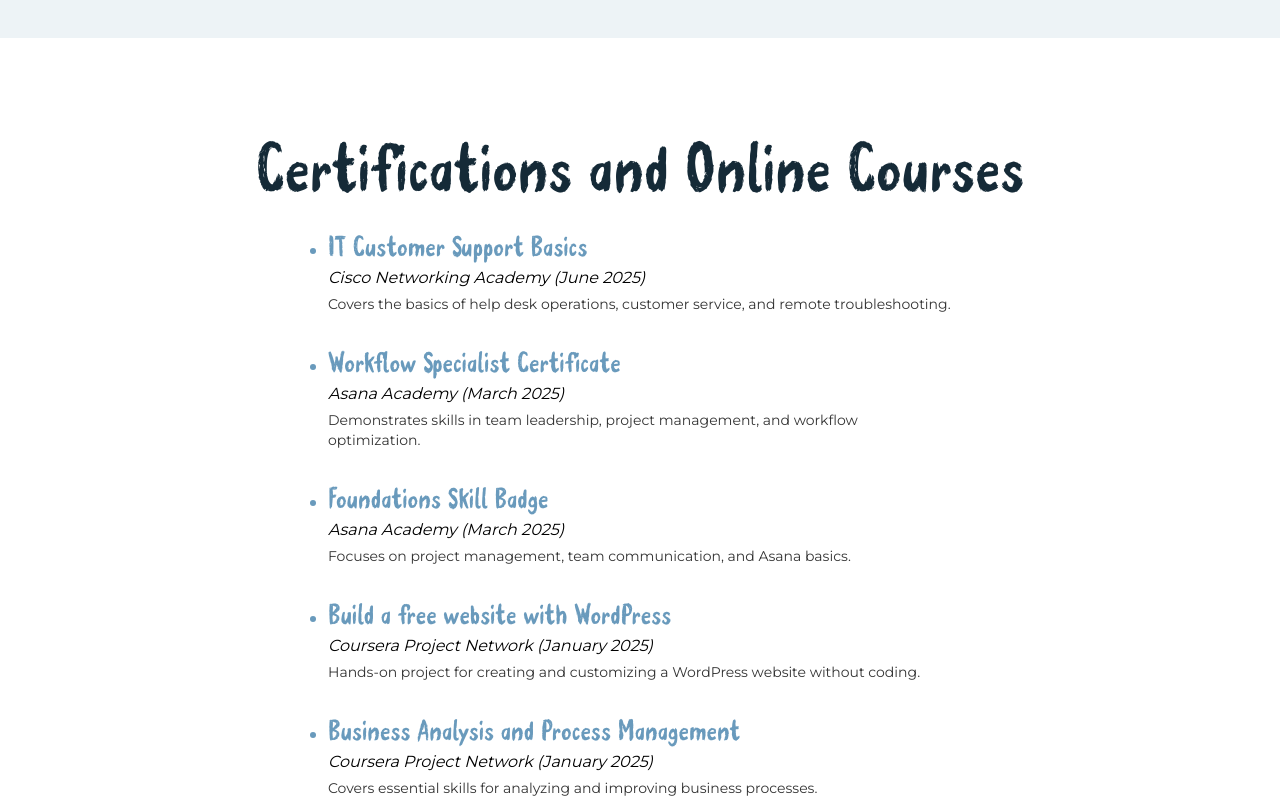
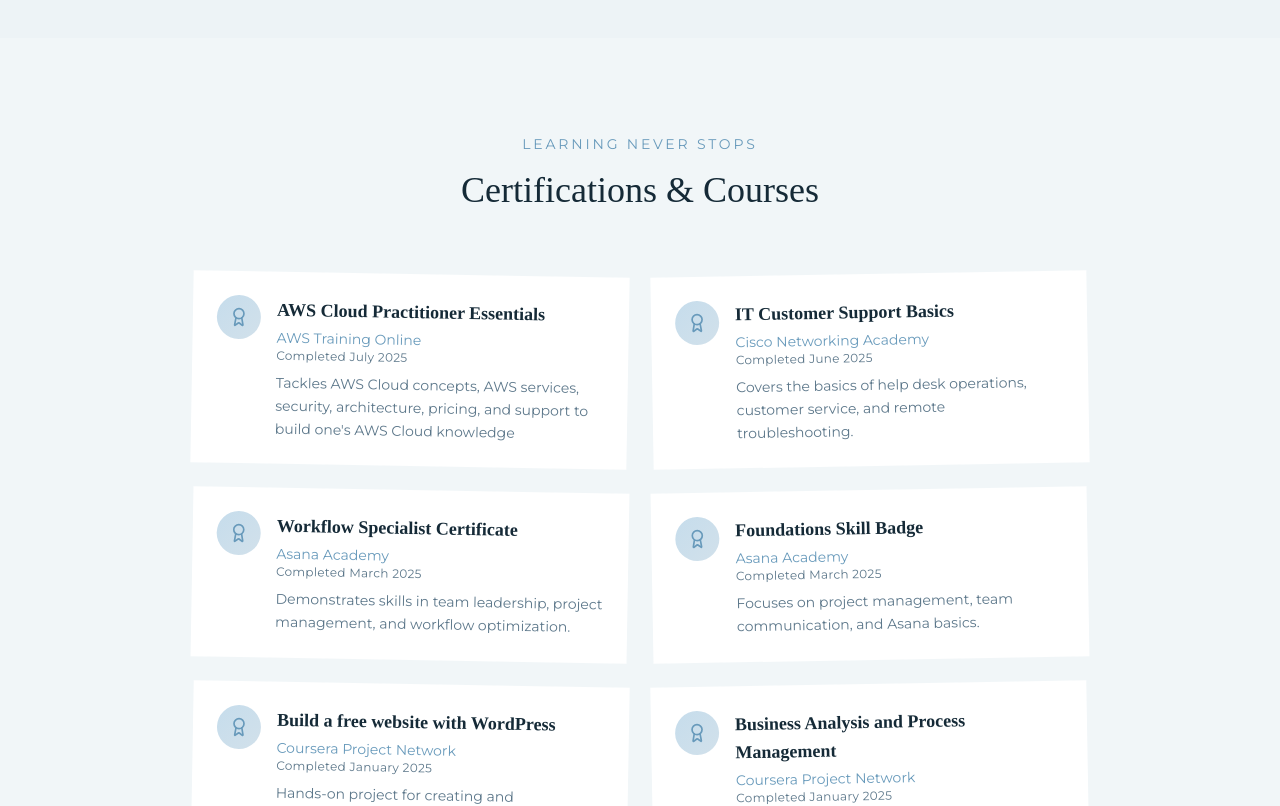
Before and after one commit to nicolettepascual/npascual-portfolio, a Next.js app: page / in a window 1280 px wide. Shown: the part 6000-6806 px from the top of the page. Built offline with nearby package versions, Linux system fonts and the light colour scheme.

Commit message:
style: Update Certifications section; Updated certifications data to include link

```diff
--- a/src/components/Certifications/Certifications.tsx
+++ b/src/components/Certifications/Certifications.tsx
@@ -4,28 +4,80 @@
 import SectionTitle from "../typography/SectionTitle";
 import FadeInSection from "../General/FadeInSection";
 
+import { Award, ExternalLink } from "lucide-react";
+
 const Certifications = () => {
+  const { title, certifications } = certificationsSectionData;
 
-    const { title, certifications } = certificationsSectionData;
+  return (
+    // <SectionWrapper section={SECTIONS.CERTIFICATIONS}>
+    //     <SectionTitle text={title} />
+    //     <ul className="mx-auto mt-6 max-w-2xl list-disc space-y-6 px-6 text-lg text-main-blue">
+    //         {certifications.map((cert, idx) => (
+    //             <FadeInSection key={`${cert.title}_${idx}`} delay={(idx + 1) * 200}>
+    //                 <li className="mb-2">
+    //                     <div className="font-handwriting text-3xl font-normal">
+    //                         {cert.title}
+    //                     </div>
+    //                     <div className="text-base italic text-black">{cert.subtitle} <span className="text-base font-normal">({cert.date})</span></div>
+    //                     <div className="text-sm text-black/80 mt-1">{cert.description}</div>
+    //                 </li>
+    //             </FadeInSection>
+    //         ))}
+    //     </ul>
+    // </SectionWrapper>
+    <section id="certifications" className="bg-background py-24">
+      <div className="mx-auto px-6">
+        <div className="mx-auto max-w-4xl">
+          <div className="mb-16 text-center">
+            <p className="mb-4 text-sm font-medium uppercase tracking-[0.2em] text-primary">
+              Learning Never Stops
+            </p>
+            <h2 className="font-serif text-3xl text-foreground md:text-4xl">
+              Certifications & Courses
+            </h2>
+          </div>
 
-    return (
-        <SectionWrapper section={SECTIONS.CERTIFICATIONS}>
-            <SectionTitle text={title} />
-            <ul className="mx-auto mt-6 max-w-2xl list-disc space-y-6 px-6 text-lg text-main-blue">
-                {certifications.map((cert, idx) => (
-                    <FadeInSection key={`${cert.title}_${idx}`} delay={(idx + 1) * 200}>
-                        <li className="mb-2">
-                            <div className="font-handwriting text-3xl font-normal">
-                                {cert.title}
-                            </div>
-                            <div className="text-base italic text-black">{cert.subtitle} <span className="text-base font-normal">({cert.date})</span></div>
-                            <div className="text-sm text-black/80 mt-1">{cert.description}</div>
-                        </li>
-                    </FadeInSection>
-                ))}
-            </ul>
-        </SectionWrapper>
-    );
+          <div className="grid gap-6 sm:grid-cols-2">
+            {certifications.map((cert, index) => (
+              <a
+                key={index}
+                href={`${cert.link ? cert.link : ""}`}
+                target="_blank"
+                rel="noopener noreferrer"
+                className={`polaroid-card group bg-white p-6 transition-all duration-300 hover:scale-[1.02] ${
+                  index % 2 === 0 ? "rotate-1" : "-rotate-1"
+                } hover:rotate-0`}
+              >
+                <div className="flex items-start gap-4">
+                  <div className="shrink-0 rounded-full bg-gradient-to-br from-sky to-ocean/30 p-3">
+                    <Award className="h-5 w-5 text-primary" />
+                  </div>
+                  <div className="min-w-0 flex-1">
+                    <div className="flex items-start justify-between gap-2">
+                      <h3 className="font-serif text-lg font-semibold text-foreground transition-colors group-hover:text-primary">
+                        {cert.title}
+                      </h3>
+                      <ExternalLink className="h-4 w-4 shrink-0 text-muted-foreground opacity-0 transition-opacity group-hover:opacity-100" />
+                    </div>
+                    <p className="mt-1 text-sm font-medium text-primary">
+                      {cert.issuer}
+                    </p>
+                    <p className="mb-2 text-xs tracking-wide text-muted-foreground">
+                      Completed {cert.date}
+                    </p>
+                    <p className="whitespace-pre-line text-sm leading-relaxed text-muted-foreground">
+                      {cert.description}
+                    </p>
+                  </div>
+                </div>
+              </a>
+            ))}
+          </div>
+        </div>
+      </div>
+    </section>
+  );
 };
 
 export default Certifications;
--- a/src/config/config.ts
+++ b/src/config/config.ts
@@ -356,37 +356,50 @@
   title: "Certifications and Online Courses",
   certifications: [
     {
+      title: "AWS Cloud Practitioner Essentials",
+      date: "July 2025",
+      link: "https://asset.cloudinary.com/dhxirx75d/b56cfcb9adf5ec24dc37008fa4366133",
+      issuer: "AWS Training Online",
+      description:
+        "Tackles AWS Cloud concepts, AWS services, security, architecture, pricing, and support to build one's AWS Cloud knowledge",
+    },
+    {
       title: "IT Customer Support Basics",
       date: "June 2025",
-      subtitle: "Cisco Networking Academy",
+      link: "https://www.credly.com/badges/4e49b890-fcc4-4f64-94fe-b39ab5384d04/linked_in_profile",
+      issuer: "Cisco Networking Academy",
       description:
         "Covers the basics of help desk operations, customer service, and remote troubleshooting.",
     },
     {
       title: "Workflow Specialist Certificate",
       date: "March 2025",
-      subtitle: "Asana Academy",
+      link: "https://certifications.asana.com/ef06ab4d-87ea-48bd-8e15-b2ddbac0361a",
+      issuer: "Asana Academy",
       description:
         "Demonstrates skills in team leadership, project management, and workflow optimization.",
     },
     {
       title: "Foundations Skill Badge",
       date: "March 2025",
-      subtitle: "Asana Academy",
+      link: "https://certifications.asana.com/072d8a05-4633-4912-8570-794c28b16692",
+      issuer: "Asana Academy",
       description:
         "Focuses on project management, team communication, and Asana basics.",
     },
     {
       title: "Build a free website with WordPress",
       date: "January 2025",
-      subtitle: "Coursera Project Network",
+      issuer: "Coursera Project Network",
+      link: "https://www.coursera.org/account/accomplishments/verify/LMAIJUCSI9YD",
       description:
         "Hands-on project for creating and customizing a WordPress website without coding.",
     },
     {
       title: "Business Analysis and Process Management",
       date: "January 2025",
-      subtitle: "Coursera Project Network",
+      link: "https://www.coursera.org/account/accomplishments/verify/Z0QXFWVXR7YP",
+      issuer: "Coursera Project Network",
       description:
         "Covers essential skills for analyzing and improving business processes.",
     },
```
